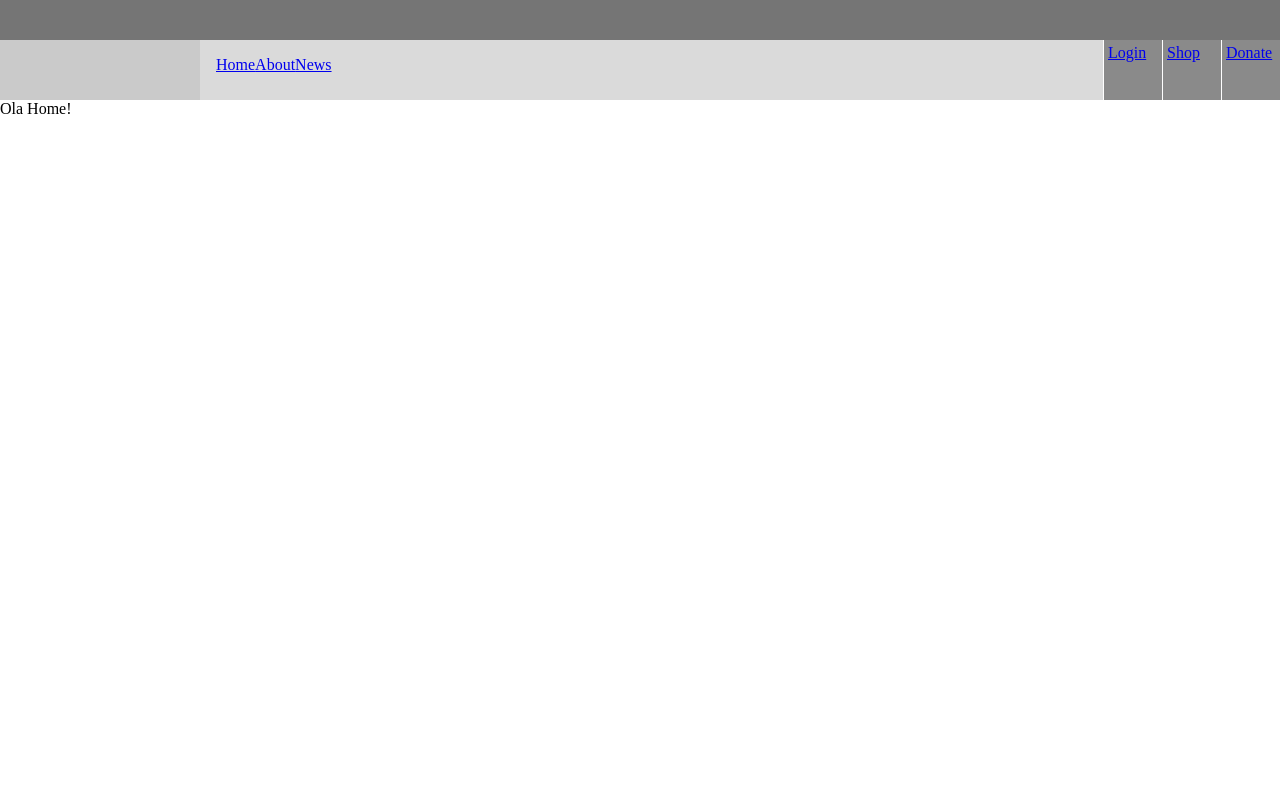
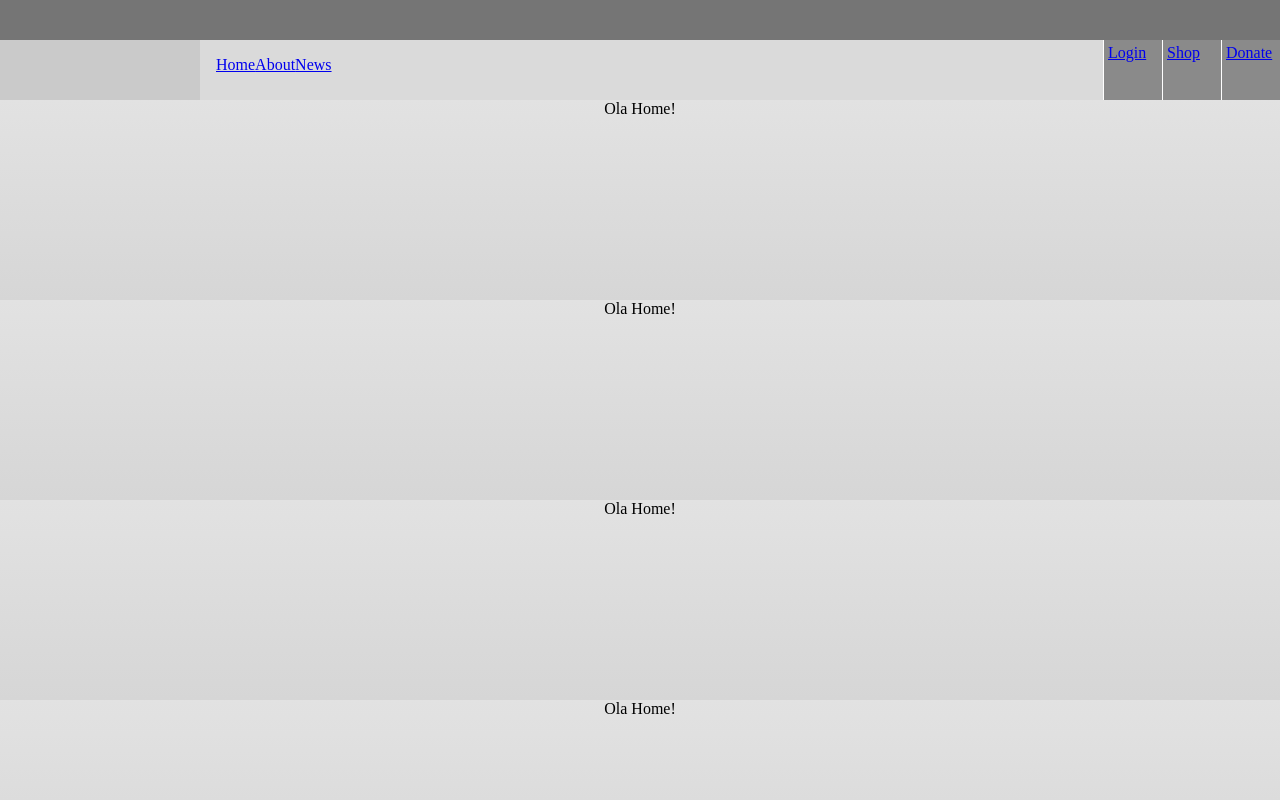
Before and after one commit to uxify/vale, a Next.js app: page / in a window 1280 px wide. Shown: the top 800 px of the page. Built offline with nearby package versions, Linux system fonts and the light colour scheme.

Commit message:
Default layout

```diff
--- a/src/cms/layout.js
+++ b/src/cms/layout.js
@@ -34,5 +34,6 @@ export default {
         title:'Donate'
       }
     ]
-  }
+  },
+  footerObject : {}
 }
--- /dev/null
+++ b/src/components/Footer/Footer.jsx
@@ -0,0 +1,14 @@
+import { Flex, Box } from 'rebass';
+
+import styles from './Footer.module.css';
+
+
+const Footer = ({ cms }) => {
+  return (
+    <div className={styles.footer}>
+      <div className='content'>Footer</div>
+    </div>
+  )
+}
+
+export default Footer
--- /dev/null
+++ b/src/components/Footer/Footer.module.css
@@ -0,0 +1,6 @@
+.footer{
+  background: #747474;
+  min-height: 200px;
+  display: flex;
+  justify-content: center;
+}
--- /dev/null
+++ b/src/components/Footer/index.js
@@ -0,0 +1,3 @@
+import Footer from './Footer';
+
+export default Footer
--- a/src/components/Layouts/index.js
+++ b/src/components/Layouts/index.js
@@ -1,13 +1,15 @@
 import Header from '../Header';
+import Footer from '../Footer';
 
 import layout from '../../cms/layout';
 
 const Layout = ({ children }) => {
-  const { headerObject } = layout;
+  const { headerObject, footerObject } = layout;
   return (
     <div>
       <Header cms={headerObject}/>
-      {children}
+      <div className='page'>{children}</div>
+      <Footer cms={footerObject}/>
     </div>
   )
 }
--- a/src/pages/index.js
+++ b/src/pages/index.js
@@ -2,7 +2,20 @@ import DefaultLayout from '../components/Layouts';
 
 const HomePage = () => {
   return (
-    <DefaultLayout>Ola Home!</DefaultLayout>
+    <DefaultLayout>
+      <div className='section'>
+        <div className='content'>Ola Home!</div>
+      </div>
+      <div className='section'>
+        <div className='content'>Ola Home!</div>
+      </div>
+      <div className='section'>
+        <div className='content'>Ola Home!</div>
+      </div>
+      <div className='section'>
+        <div className='content'>Ola Home!</div>
+      </div>
+    </DefaultLayout>
   )
 }
 
--- a/src/pages/theme.css
+++ b/src/pages/theme.css
@@ -1,3 +1,15 @@
 body {
   margin : 0 auto;
 }
+.page{
+}
+.section{
+  background: linear-gradient(0deg, #d6d6d6, #e2e2e2);
+  min-height: 200px;
+  display: flex;
+  justify-content: center;
+}
+.content {
+  max-width: 1024px;
+  margin: 0 -1em;
+}
```
